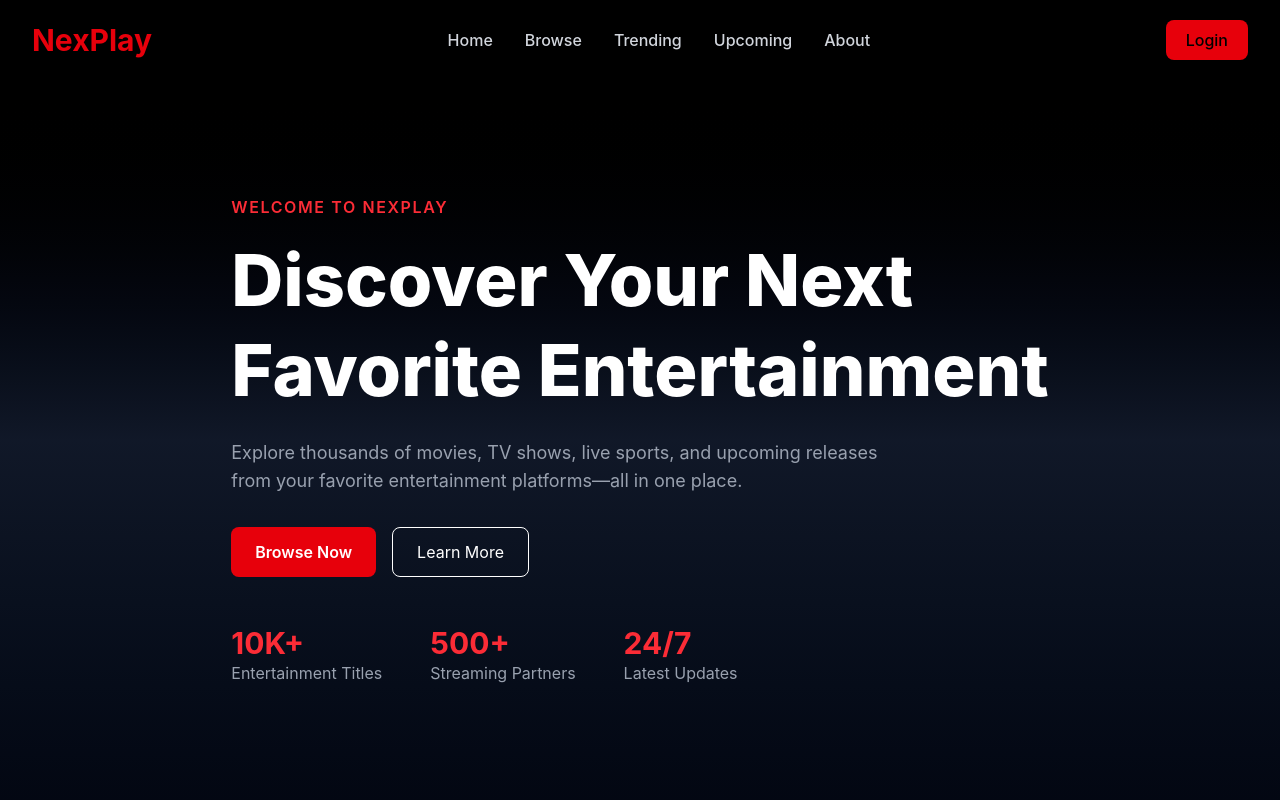
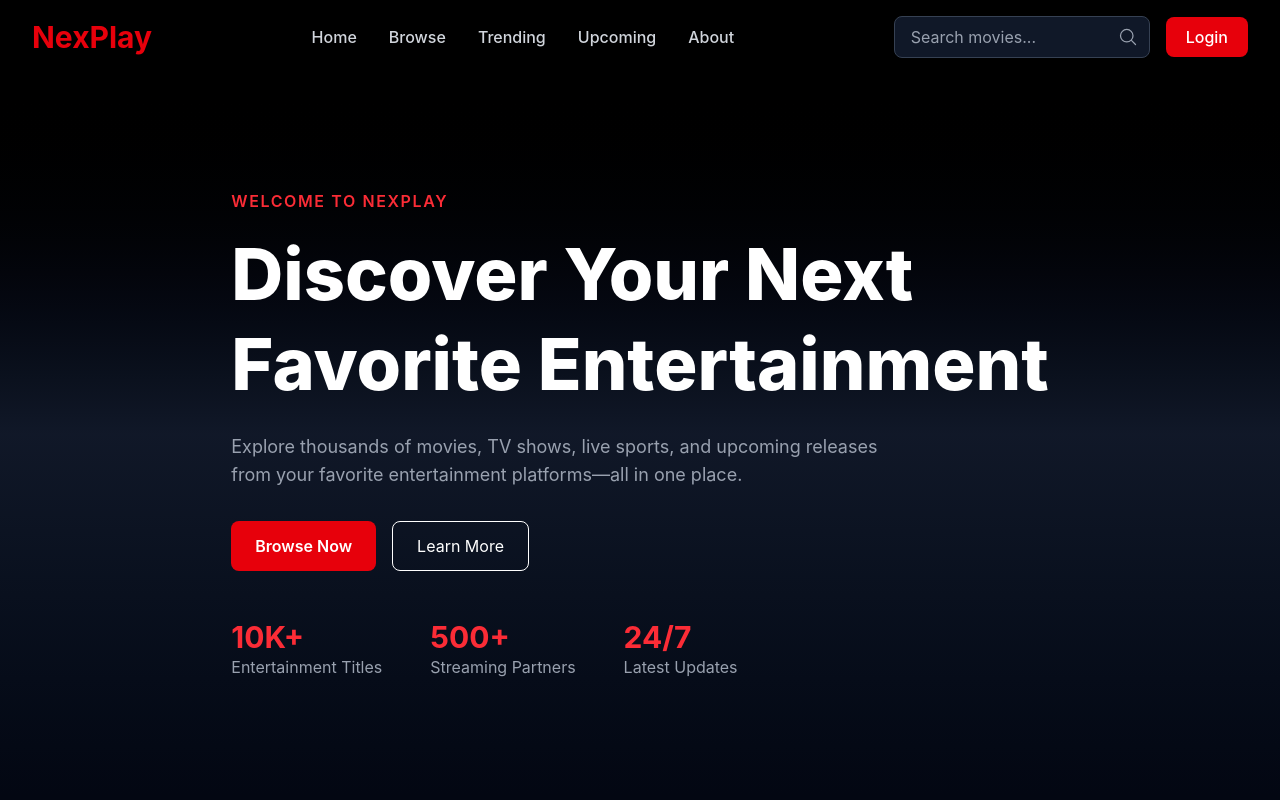
Before and after one commit to fahimsna/NexPlay, a React app in the folder frontend/: page / in a window 1280 px wide. Shown: the top 800 px of the page. Built offline with nearby package versions, Linux system fonts and the light colour scheme; the HTML template or start-up script is replaced by a standard one.

Commit message:
Updated Navbar

```diff
--- a/frontend/package.json
+++ b/frontend/package.json
@@ -13,6 +13,7 @@
     "@tailwindcss/vite": "^4.3.3",
     "react": "^19.2.7",
     "react-dom": "^19.2.7",
+    "react-icons": "^5.7.0",
     "react-router-dom": "^7.18.1",
     "tailwindcss": "^4.3.3"
   },
--- a/frontend/src/components/Navbar.jsx
+++ b/frontend/src/components/Navbar.jsx
@@ -1,7 +1,9 @@
+import { HiOutlineMagnifyingGlass } from "react-icons/hi2";
+
 function Navbar() {
   return (
-    <nav className="bg-black px-8 py-5">
-      <div className="flex justify-between items-center">
+    <nav className="bg-black text-white px-8 py-4">
+      <div className="max-w-7xl mx-auto flex items-center justify-between">
 
         {/* Logo */}
         <h1 className="text-3xl font-bold text-red-600 cursor-pointer">
@@ -31,10 +33,28 @@ function Navbar() {
           </li>
         </ul>
 
-        <button className="bg-red-600 px-5 py-2 rounded-lg font-medium hover:bg-red-700 transition">
-          Login
-        </button>
+        {/* Right Side */}
+        <div className="flex items-center gap-4">
 
+          {/* Search */}
+          <div className="relative">
+            <input
+              type="text"
+              placeholder="Search movies..."
+              className="w-64 bg-gray-900 border border-gray-700 rounded-lg py-2 pl-4 pr-10 text-white placeholder-gray-400 focus:outline-none focus:border-red-500"
+            />
+
+            <HiOutlineMagnifyingGlass
+              className="absolute right-3 top-1/2 -translate-y-1/2 text-gray-400 text-xl hover:text-red-500 cursor-pointer transition"
+            />
+          </div>
+
+          {/* Login Button */}
+          <button className="bg-red-600 px-5 py-2 rounded-lg font-medium hover:bg-red-700 transition">
+            Login
+          </button>
+
+        </div>
       </div>
     </nav>
   );
```
Also changed, not shown: 1 other file (tests, documents, lock files or other folders).
